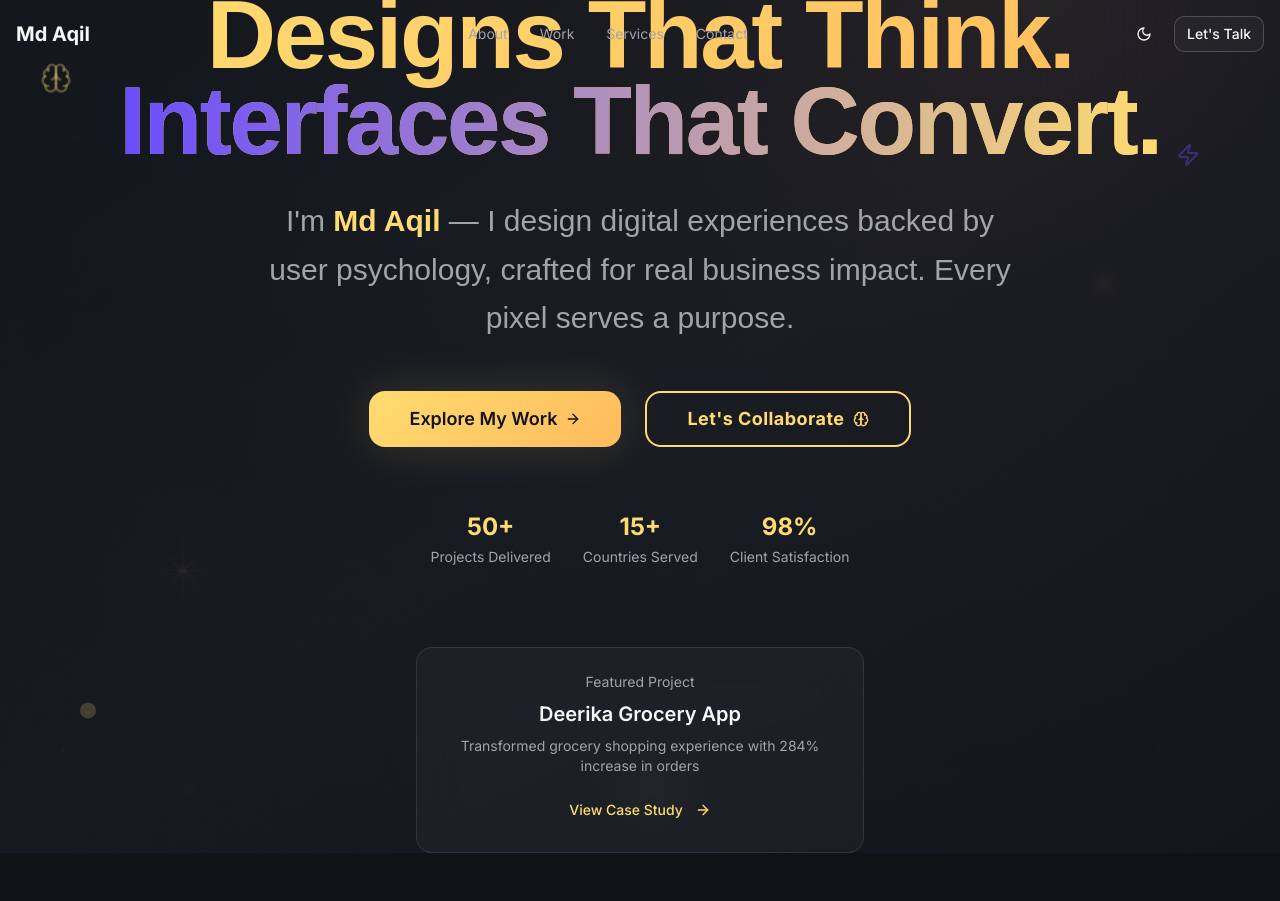
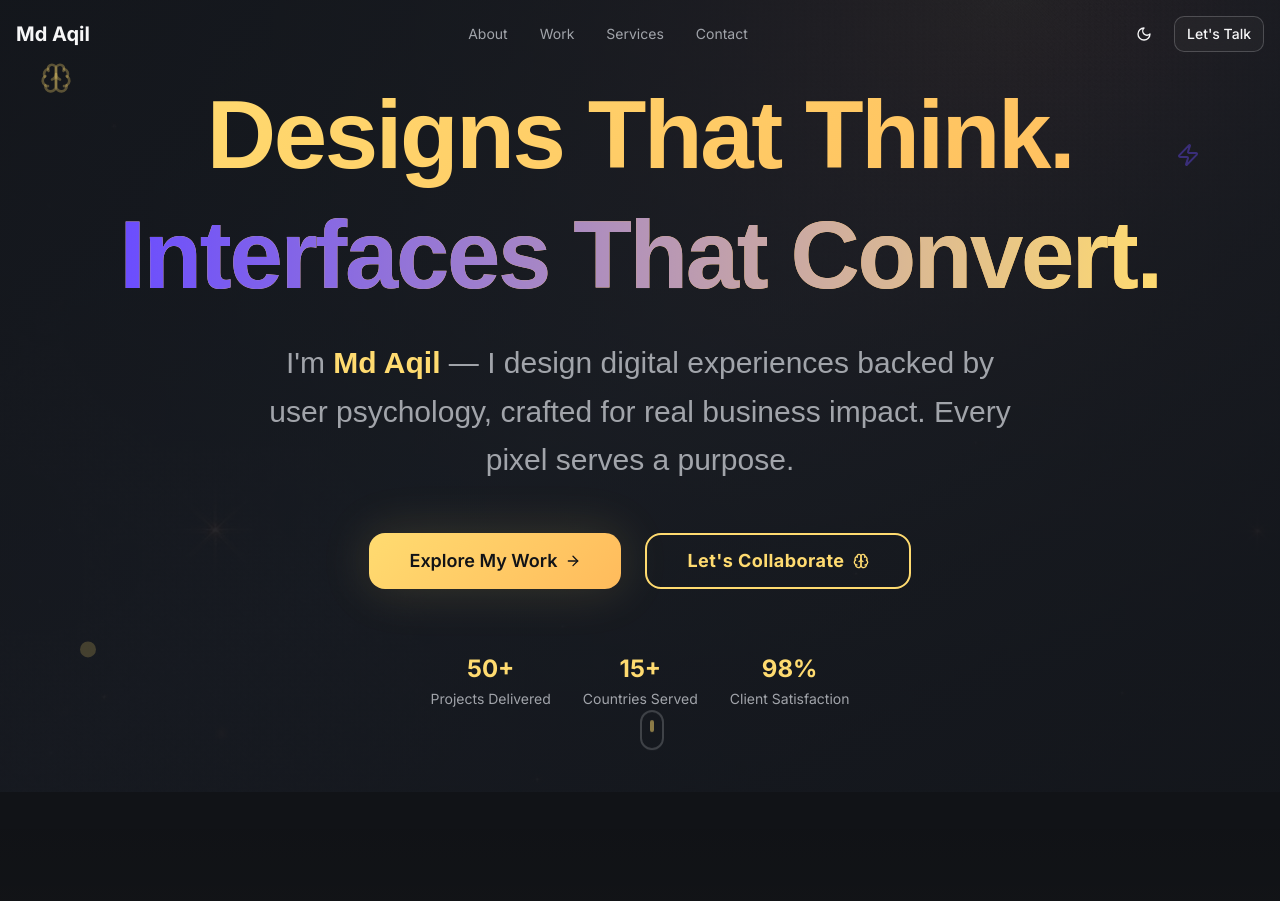
Before and after one commit to md-aqil/md-aqil.github.io, a React (Vite) app: page / in a window 1280 px wide. Shown: the top 901 px of the page. Built offline with nearby package versions, Linux system fonts and the light colour scheme; a web font is replaced by a local one.

Commit message:
Fix hero spacing and layout
Remove Deerika from hero section and adjust spacing for hero heading and before case study section.

```diff
--- a/src/components/CaseStudiesSection.tsx
+++ b/src/components/CaseStudiesSection.tsx
@@ -108,7 +108,7 @@ const CaseStudiesSection = () => {
   }, []);
 
   return (
-    <section id="work" ref={sectionRef} className="py-24 px-4 relative">
+    <section id="work" ref={sectionRef} className="py-16 px-4 relative">
       <div className="max-w-7xl mx-auto">
         <div className="text-center mb-20">
           <h2 className="text-4xl md:text-6xl font-bold mb-6 font-satoshi">
--- a/src/components/HeroSection.tsx
+++ b/src/components/HeroSection.tsx
@@ -81,7 +81,7 @@ const HeroSection = () => {
       <div className="relative z-10 text-center max-w-6xl mx-auto px-4">
         <h1
           ref={titleRef}
-          className="text-hero mb-8"
+          className="text-hero mb-6 leading-tight"
         >
           Designs That Think.
           <br />
@@ -137,17 +137,6 @@ const HeroSection = () => {
           </div>
         </div>
 
-        {/* Featured Project */}
-        <div className="mt-20 glass rounded-2xl p-6 max-w-md mx-auto">
-          <div className="text-sm text-muted-foreground mb-2">Featured Project</div>
-          <h3 className="text-xl font-semibold mb-2">Deerika Grocery App</h3>
-          <p className="text-sm text-muted-foreground mb-4">
-            Transformed grocery shopping experience with 284% increase in orders
-          </p>
-          <Button variant="ghost" size="sm" className="text-primary">
-            View Case Study <ArrowRight className="w-4 h-4 ml-1" />
-          </Button>
-        </div>
       </div>
 
       {/* Scroll indicator */}
```
